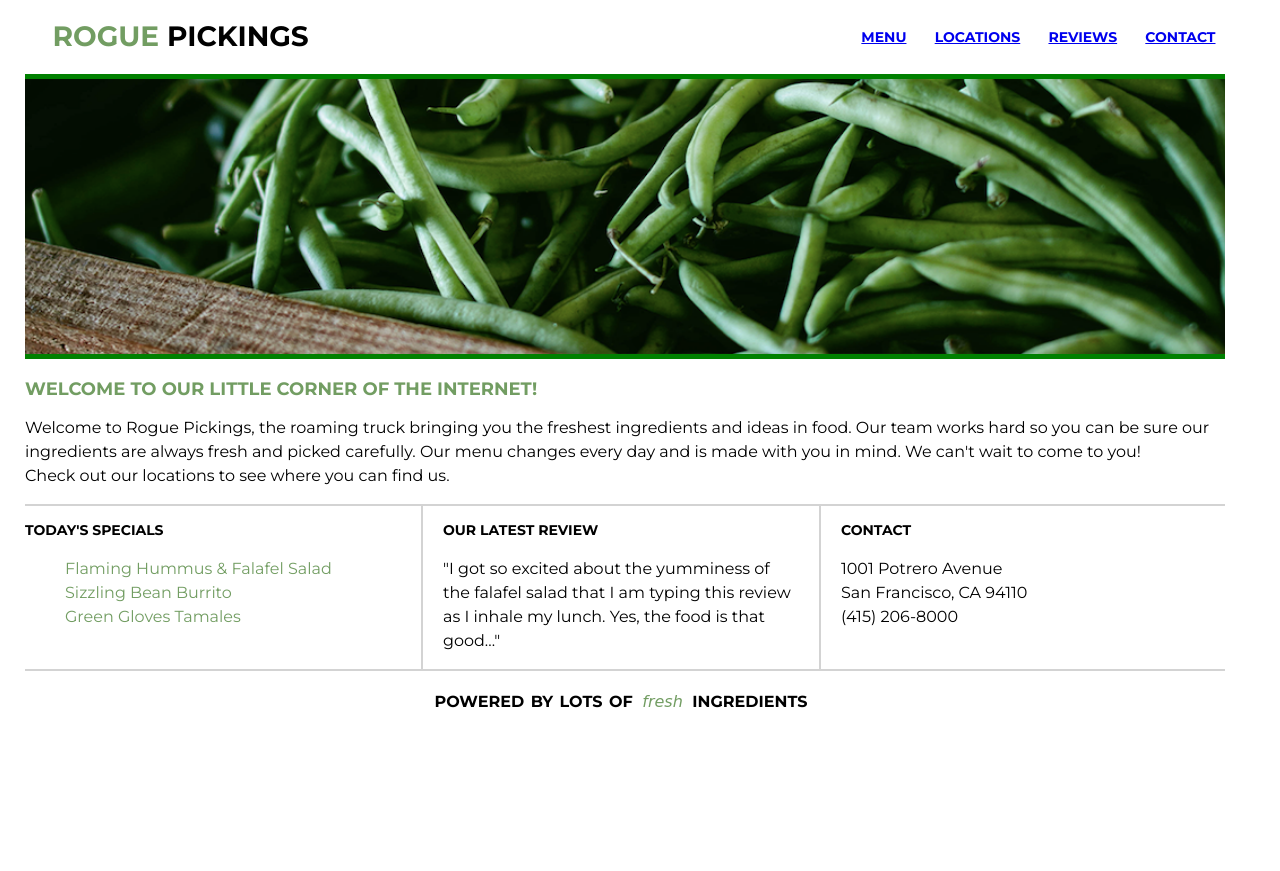
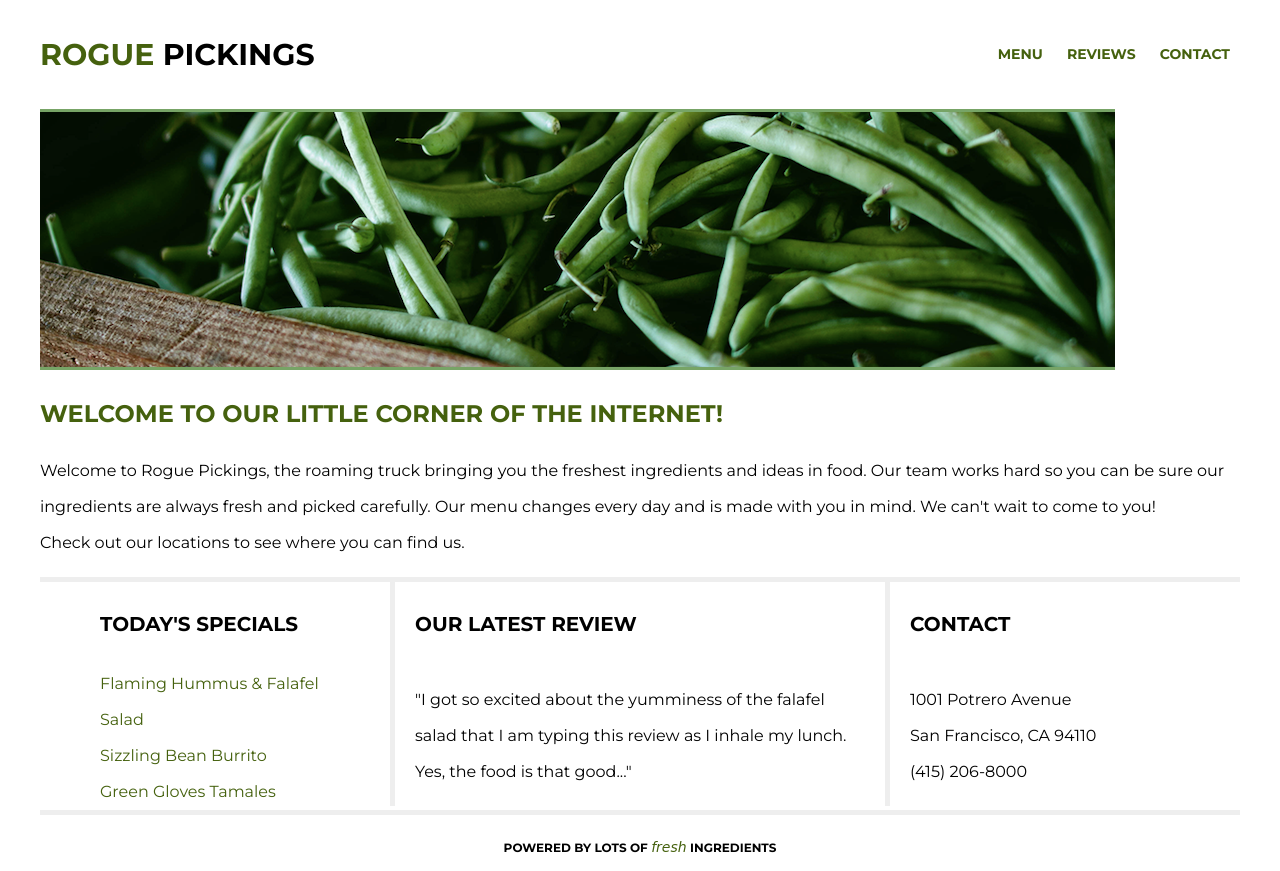
Before and after one commit to tawnyblvd/rogue-pickings, a plain HTML site: page index.html in a window 1280 px wide. Before the commit the page ends 800 px from the top, so only its background shows below. Drawn offline with Linux system fonts and the light colour scheme; a web font is replaced by a local one.

Commit message:
Adjust spacing and class names

```diff
--- a/css/main.css
+++ b/css/main.css
@@ -1,6 +1,11 @@
 .body {
-  font-family: "Montserrat", sans-serif;
-  padding-left: 25px;
+  font-family: "Montserrat", Helvetica, Arial, sans-serif;
+  font-size: 16px;
+  color: #000000;
+}
+
+p {
+  line-height: 36px;
 }
 
 .content-wrapper {
@@ -9,125 +14,143 @@
   width: 1200px;
 }
 
-.full-width {
-  float: left;
-  /* width: 95vw; */
-}
-
-.half-width {
-  float: left;
-}
-
-.third-width {
-  float: left;
-  height: 100%;
-  width: 33%;
+.title,
+.welcome,
+.restaurant-details__header,
+.author {
+  font-weight: bold;
+  text-transform: uppercase;
 }
 
 /* Header */
 
 .title {
-  font-size: 28px;
-  color: #729d62;
-  text-transform: uppercase;
+  float: left;
+  font-size: 30px;
+  color: #45610e;
+  margin: 0;
+  padding: 36px 0;
+  width: 300px;
 }
 
-.top-navigation {
+.title span {
+  color: #000000;
+}
+
+.navigation {
   float: right;
-  padding-right: 25px;
+  padding: 44px 0;
+  width: 300px;
+}
+
+.navigation__list {
+  margin: 0;
+  padding: 0;
+  text-align: right;
 }
 
 .navigation__item {
-  color: #729d62;
+  color: #45610e;
   display: inline-block;
   font-size: 14px;
   font-weight: bold;
-  padding: 12px;
   text-transform: uppercase;
+  padding-right: 10px;
+  padding-left: 10px;
+}
+
+.navigation__item a {
+  color: #45610e;
+  text-decoration: none;
 }
 
 /* First Section */
 
-#greenbeans {
-  border-color: green;
-  border-style: solid;
-  border-top-width: thick;
-  border-right-width: none;
-  border-bottom-width: thick;
-  border-left-width: none;
-  width: 95vw;
-  max-height: 275px;
+.greenbeans {
+  border-top: 3px solid #77a466;
+  border-bottom: 3px solid #77a466;
 }
 
 .welcome {
-  font-size: 18px;
-  color: #729d62;
-  text-transform: uppercase;
+  font-size: 24px;
+  color: #45610e;
+  margin: 0;
+  padding: 25px 0;
 }
 
-.description {
-  line-height: 1.5;
+.main-title p {
+  margin-top: 0;
 }
 
 /* Restaurant Details Section */
 
-.restaurant-details {
-  border: 2px solid lightgray;
-  border-right: none;
-  border-left: none;
+.restaurant-details .content-wrapper {
+  border-top: 5px solid #eee;
+  border-bottom: 5px solid #eee;
 }
 
 .restaurant-details_text {
-  font-size: 16px;
-  line-height: 1.5;
   text-align: left;
   padding: 0 20px 0 20px;
 }
 
 .restaurant-details__header {
-  text-transform: uppercase;
-  font-size: 14px;
+  font-size: 20px;
+  margin: 0;
+  padding-top: 30px;
+  padding-bottom: 30px;
 }
 
-.restaurant-details__header_specials {
-  margin-left: -20px;
+.menu-list {
+  list-style-type: none;
+  margin: 0;
+  padding-left: 0;
 }
 
-.restaurant-details__specials_item {
-  color: #729d62;
-  margin-left: -20px;
-  list-style-type: none;
+.menu-list__item {
+  color: #45610e;
+  line-height: 36px;
 }
 
-.restaurant-details__review {
-  border-right: 2px solid lightgray;
-  border-left: 2px solid lightgray;
+.section-one,
+.section-two,
+.section-three {
+  float: left;
+  box-sizing: border-box;
 }
 
-.restaurant-details_text_review {
-  max-width: 350px;
+.section-one,
+.section-three {
+  width: 350px;
+}
+
+.section-one {
+  padding-right: 40px;
+  padding-left: 40px;
+}
+
+.section-two {
+  border-right: 5px solid #eee;
+  border-left: 5px solid #eee;
+  width: 500px;
 }
 
 /* Footer */
 .footer {
   clear: both;
+  margin-top: 8px;
   text-align: center;
 }
 
 .author {
-  font-size: 16px;
-  font-weight: bold;
-  word-spacing: 2px;
-  text-transform: uppercase;
-  margin-right: 8px;
+  font-size: 12px;
 }
 
 .fresh {
-  color: #729d62;
+  color: #45610e;
   font-family: "Galada", cursive;
   font-weight: normal;
+  font-size: 14px;
   font-style: italic;
   text-transform: lowercase;
-  margin-right: 3px;
-  margin-left: 3px;
 }
--- a/index.html
+++ b/index.html
@@ -4,30 +4,25 @@
     <meta charset="utf-8" />
     <title>Rogue Pickings</title>
 
+    <link rel="stylesheet" href="css/normalize.css" />
+    <link rel="stylesheet" href="css/main.css" />
+
     <style>
       @import url("https://fonts.googleapis.com/css2?family=Galada&family=Montserrat:wght@400;700&display=swap");
     </style>
-
-    <link rel="stylesheet" href="css/normalize.css" />
-    <link rel="stylesheet" href="css/main.css" />
   </head>
 
   <body class="body">
     <header>
       <div class="content-wrapper">
-        <div class="half-width">
-          <h1 class="title">
-            Rogue <span style="color: black">Pickings</span>
-          </h1>
+        <div>
+          <h1 class="title">Rogue <span>Pickings</span></h1>
         </div>
 
-        <div class="half-width top-navigation">
+        <div>
           <nav class="navigation">
             <ul class="navigation__list">
               <li class="navigation__item"><a href="#menu">Menu</a></li>
-              <li class="navigation__item">
-                <a href="#location">Locations</a>
-              </li>
               <li class="navigation__item"><a href="#reviews">Reviews</a></li>
               <li class="navigation__item"><a href="#contact">Contact</a></li>
             </ul>
@@ -37,11 +32,11 @@
     </header>
 
     <main>
-      <section class="full-width top-section">
+      <section class="top-section">
         <div class="content-wrapper">
           <div class="main-image">
             <img
-              id="greenbeans"
+              class="greenbeans"
               src="./img/green-beans.png"
               alt="fresh green beans"
             />
@@ -52,7 +47,7 @@
               Welcome to our little corner of the internet!
             </h2>
 
-            <p class="description">
+            <p>
               Welcome to Rogue Pickings, the roaming truck bringing you the
               freshest ingredients and ideas in food. Our team works hard so you
               can be sure our ingredients are always fresh and picked carefully.
@@ -64,56 +59,41 @@
         </div>
       </section>
 
-      <section class="restaurant-details full-width bottom-section">
+      <section class="restaurant-details">
         <div class="content-wrapper">
-          <div
-            class="restaurant-details__specials third-width section-one"
-            id="menu"
-          >
+          <div class="section-one" id="menu">
             <h3
               class="restaurant-details__header restaurant-details__header_specials restaurant-details_text"
             >
               Today's Specials
             </h3>
 
-            <ul>
-              <li
-                class="restaurant-details__specials_item restaurant-details_text"
-              >
+            <ul class="menu-list">
+              <li class="menu-list__item restaurant-details_text">
                 Flaming Hummus & Falafel Salad
               </li>
-              <li
-                class="restaurant-details__specials_item restaurant-details_text"
-              >
+              <li class="menu-list__item restaurant-details_text">
                 Sizzling Bean Burrito
               </li>
-              <li
-                class="restaurant-details__specials_item restaurant-details_text"
-              >
+              <li class="menu-list__item restaurant-details_text">
                 Green Gloves Tamales
               </li>
             </ul>
           </div>
 
-          <div
-            class="restaurant-details__review third-width section-two"
-            id="reviews"
-          >
+          <div class="section-two" id="reviews">
             <h3 class="restaurant-details__header restaurant-details_text">
               Our Latest Review
             </h3>
 
-            <p class="restaurant-details_text restaurant-details_text_review">
+            <p class="restaurant-details_text">
               &quot;I got so excited about the yumminess of the falafel salad
               that I am typing this review as I inhale my lunch. Yes, the food
               is that good...&quot;
             </p>
           </div>
 
-          <div
-            class="restaurant-details__location third-width section-three"
-            id="contact"
-          >
+          <div class="section-three" id="contact">
             <h3 class="restaurant-details__header restaurant-details_text">
               Contact
             </h3>
@@ -129,7 +109,7 @@
     </main>
 
     <footer>
-      <div class="footer full-width content-wrapper">
+      <div class="footer content-wrapper">
         <h4 class="author">
           Powered By Lots of <span class="fresh">Fresh</span> Ingredients
         </h4>
```
